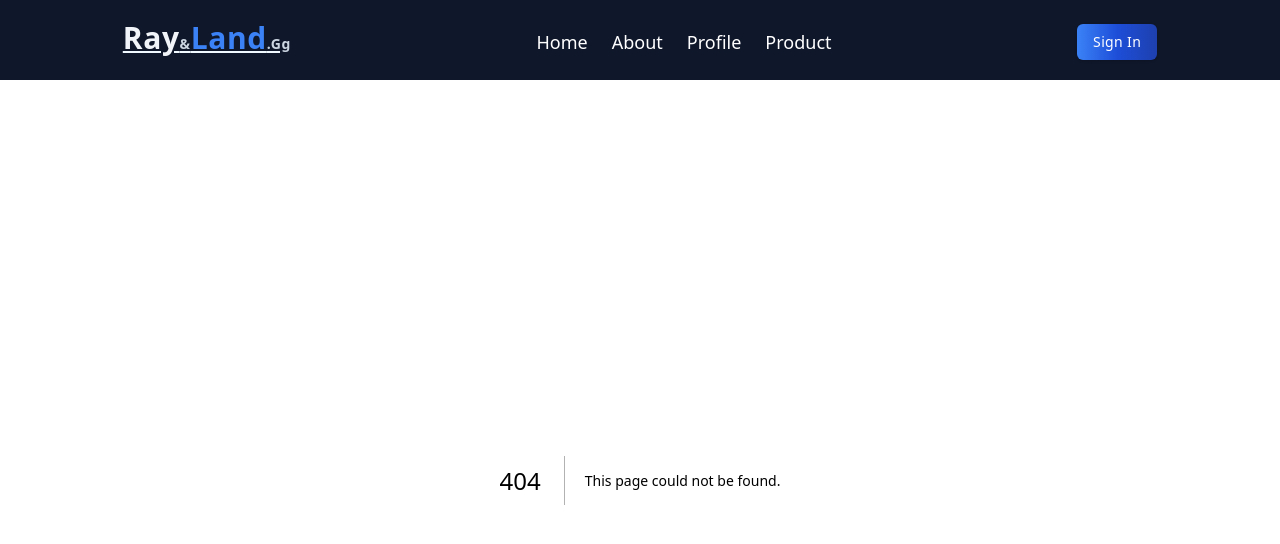
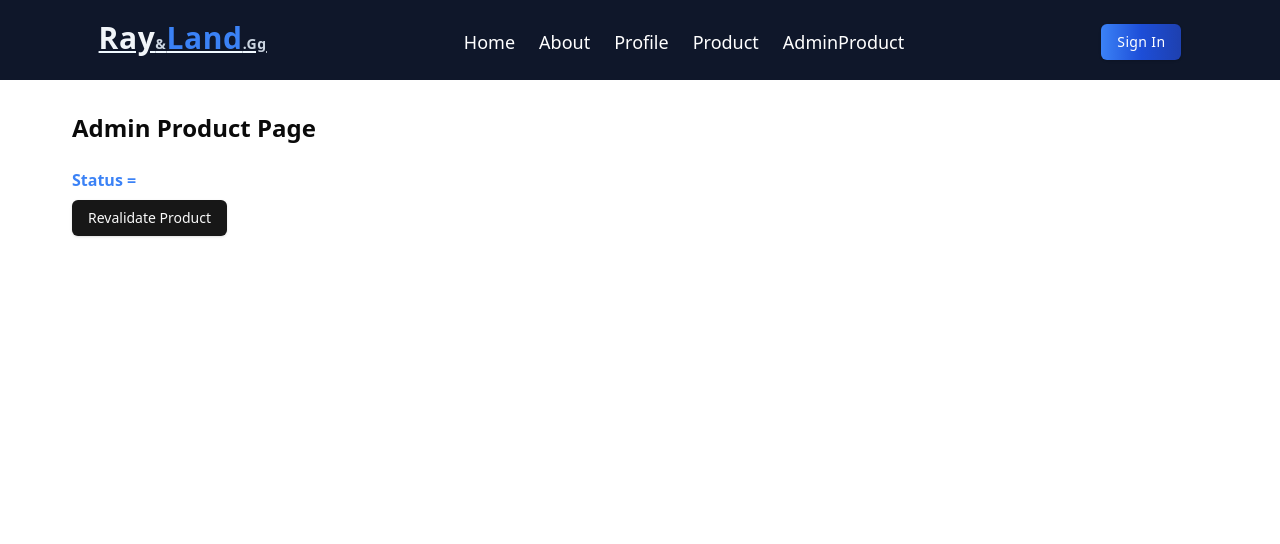
Before and after one commit to mraihanhatim04/next-app-router, a Next.js app: page /dashboard/product in a window 1280 px wide. Before the commit this address had no page. Shown: the top 544 px of the page. Built offline with nearby package versions, Linux system fonts and the light colour scheme.

Commit message:
caching & revalidating data

```diff
--- /dev/null
+++ b/src/app/(admin)/dashboard/product/page.tsx
@@ -0,0 +1,34 @@
+"use client";
+import { Button } from "@/components/ui/button";
+import { useState } from "react";
+
+export default function AdminProductPage() {
+  const [status, setStatus] = useState("");
+  const revalidate = async () => {
+    const res = await fetch(
+      "http://localhost:3000/api/revalidate?tag=products&secret=44670341r",
+      {
+        method: "POST",
+      }
+    );
+    if (!res.ok) {
+      setStatus("Revalidate Failed!");
+    } else {
+      const response = await res.json();
+      if (response.revalidate) {
+        setStatus("Revalidate Success✨");
+      }
+    }
+  };
+  return (
+    <div className="container mx-auto mt-6">
+      <div className="ml-16 p-2">
+        <h1 className="text-2xl font-semibold mb-2">Admin Product Page</h1>
+      </div>
+      <div className="ml-16 p-2">
+        <p className="font-bold mb-2 text-blue-500">Status = {status}</p>
+        <Button onClick={() => revalidate()}>Revalidate Product</Button>
+      </div>
+    </div>
+  );
+}
--- /dev/null
+++ b/src/app/api/revalidate/route.ts
@@ -0,0 +1,25 @@
+import { NextRequest, NextResponse } from "next/server";
+import { revalidateTag } from "next/cache";
+
+export async function POST(request: NextRequest) {
+  const tag = request.nextUrl.searchParams.get("tag");
+  const secret = request.nextUrl.searchParams.get("secret");
+
+  if (secret !== process.env.REVALIDATE_SECRET) {
+    return NextResponse.json(
+      { status: 401, message: "Invalid Secret!" },
+      { status: 401 }
+    );
+  }
+
+  if (!tag) {
+    return NextResponse.json(
+      { status: 404, message: "Missing tag params" },
+      { status: 404 }
+    );
+  }
+
+  revalidateTag(tag);
+
+  return NextResponse.json({ revalidate: true, now: Date.now() });
+}
--- a/src/app/navbar.tsx
+++ b/src/app/navbar.tsx
@@ -55,6 +55,15 @@ export default function MyNavbar() {
               Product
             </li>
           </Link>
+          <Link href="dashboard/product">
+            <li
+              className={`${
+                pathname === "dashboard/product" && "text-sky-500 font-semibold"
+              }`}
+            >
+              AdminProduct
+            </li>
+          </Link>
         </ul>
       </div>
       <div className="flex gap-2 text-sm font-semibold tracking-wide">
--- a/src/app/product/[[...slug]]/page.tsx
+++ b/src/app/product/[[...slug]]/page.tsx
@@ -15,7 +15,10 @@ async function getData() {
   //   "https://fakestoreapi.com/products/category/electronics"
   // );
   const res = await fetch("http://localhost:3000/api/products", {
-    cache: "no-store",
+    cache: "force-cache",
+    next: {
+      tags: ["products"],
+    },
   });
   if (!res.ok) {
     throw new Error("Failed to fetch data");
```
